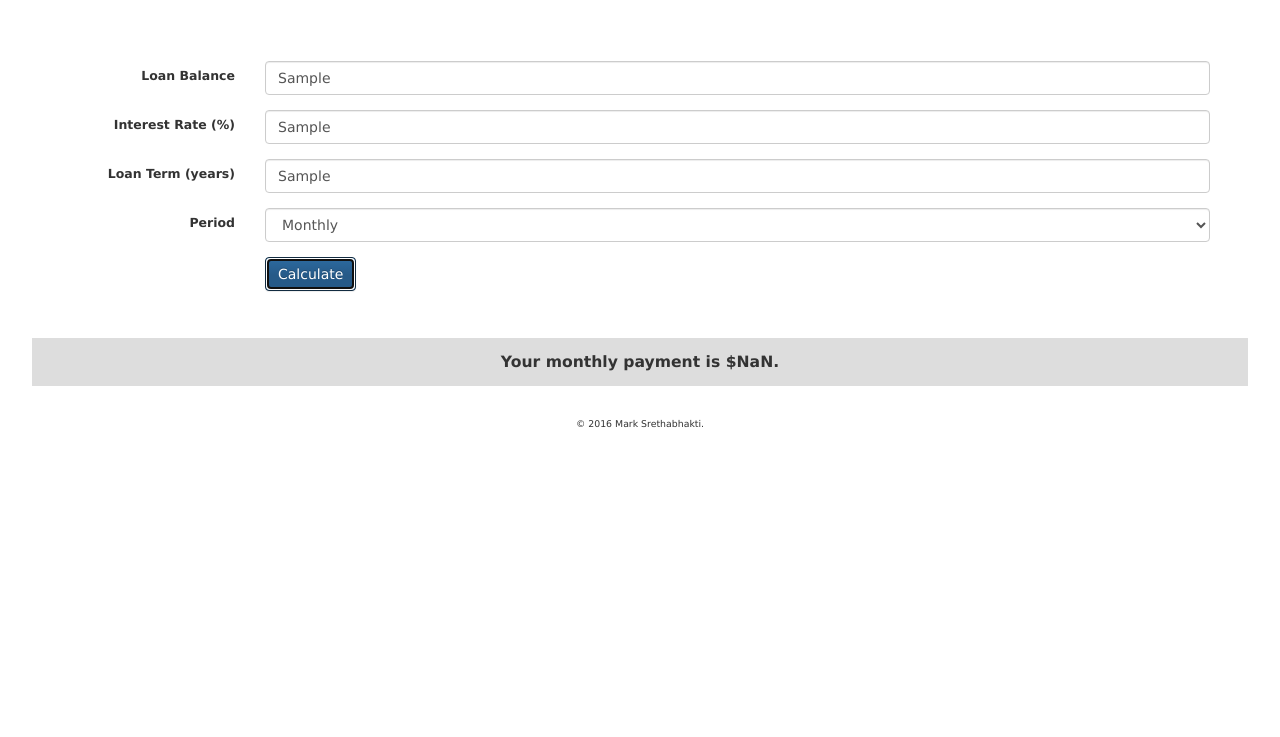
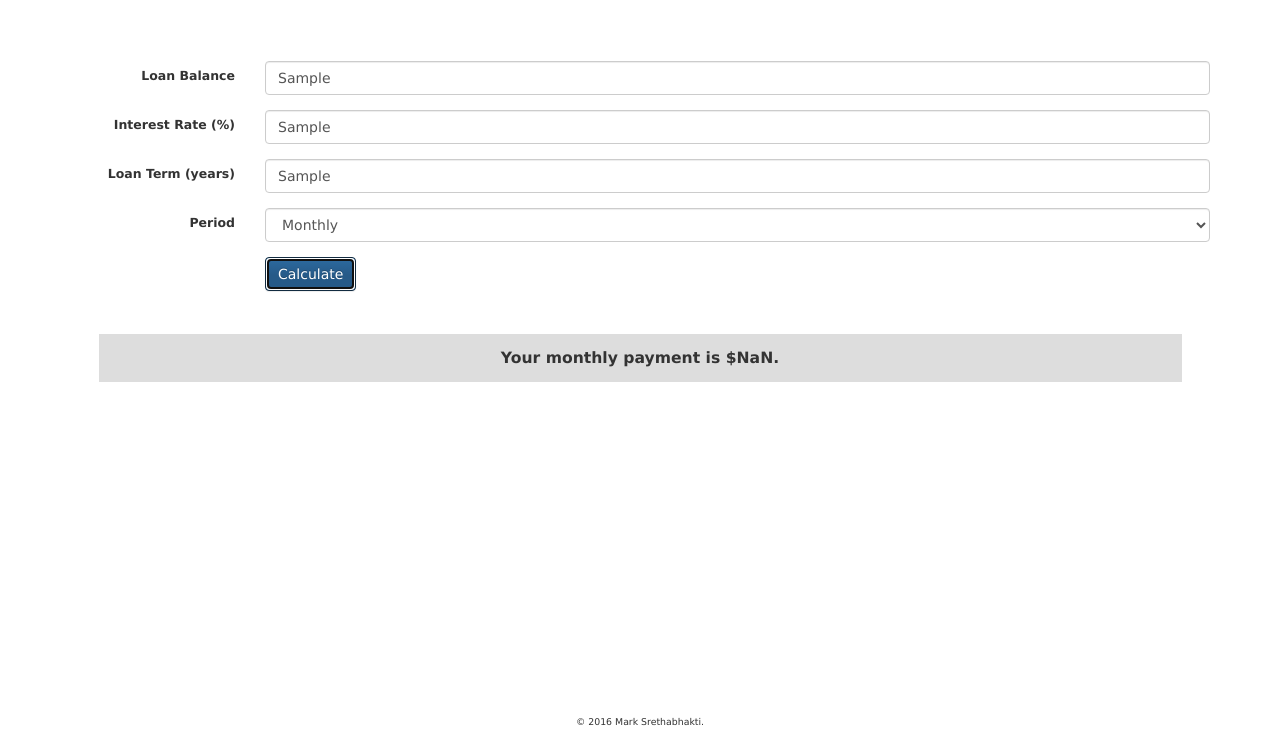
Before and after one commit to msrethab/03-MortgageCalculator, a plain HTML site: page index.html in a window 1280 px wide. Both pictures are taken after typing "Sample", "Sample", "Sample" into the empty fields and a click on the button "Calculate". Shown: the part 63-800 px from the top of the page. Drawn offline with nearby package versions, Linux system fonts and the light colour scheme.

Commit message:
Version 1.0.1

```diff
--- a/index.css
+++ b/index.css
@@ -38,10 +38,16 @@ form{
 
 /* Styling the footer */
 
+.centFooter {
+	position: fixed;
+	bottom: 0;
+	width: 100%;
+}
+
 footer {
   font-size: 0.75em;
-  text-align: center;
   clear: both;
   padding-top: 50px
   color: #ccc;
+  text-align: center;
 }
--- a/index.html
+++ b/index.html
@@ -11,15 +11,12 @@
 	<!-- Initializing Bootstrap -->
 
 	<!-- Latest compiled and minified CSS -->
-
 	<link rel="stylesheet" href="https://maxcdn.bootstrapcdn.com/bootstrap/3.3.6/css/bootstrap.min.css" integrity="sha384-1q8mTJOASx8j1Au+a5WDVnPi2lkFfwwEAa8hDDdjZlpLegxhjVME1fgjWPGmkzs7" crossorigin="anonymous">
 
 	<!-- Optional theme -->
-
 	<link rel="stylesheet" href="https://maxcdn.bootstrapcdn.com/bootstrap/3.3.6/css/bootstrap-theme.min.css" integrity="sha384-fLW2N01lMqjakBkx3l/M9EahuwpSfeNvV63J5ezn3uZzapT0u7EYsXMjQV+0En5r" crossorigin="anonymous">
 
 	<!-- Latest compiled and minified JavaScript -->
-
 	<script src="https://maxcdn.bootstrapcdn.com/bootstrap/3.3.6/js/bootstrap.min.js" integrity="sha384-0mSbJDEHialfmuBBQP6A4Qrprq5OVfW37PRR3j5ELqxss1yVqOtnepnHVP9aJ7xS" crossorigin="anonymous"></script>
 
 	<!-- Linking external style sheets -->
@@ -66,14 +63,11 @@
 		  	</div>
 		</form>
 	</div>
-	<!-- Outputting the answer -->
-
-	<p id="answer"></p>
 
 	<!-- Create a copyright footer -->
 
-	<footer>
-		  <p>&copy; 2016 Mark Srethabhakti.</p>
+	<footer class="centFooter">
+    	<p>&copy; 2016 Mark Srethabhakti.</p>
 	</footer>
 
 	<!-- Running external javaScript with jQuery elements -->
--- a/index.js
+++ b/index.js
@@ -35,7 +35,10 @@ $(document).ready(function(){
 
 	//Outputting the monthly payment and changing the answer field to light grey
 
-	$('#answer').html("Your monthly payment is  $" + monthlyPayment + ".");
-	$('#answer').css('background', '#ddd');
+	var $answer = $("<p></p>");
+
+	$answer.html("Your monthly payment is  $" + monthlyPayment + ".").css('background', '#ddd').attr("id", "answer");
+	$(".container").append($answer);
+
 	})
 });
```
Also changed, not shown: 1 other file.
